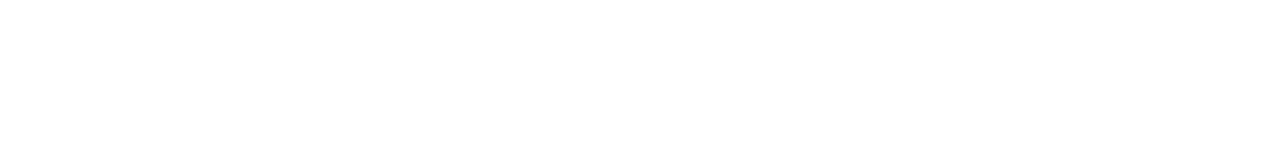
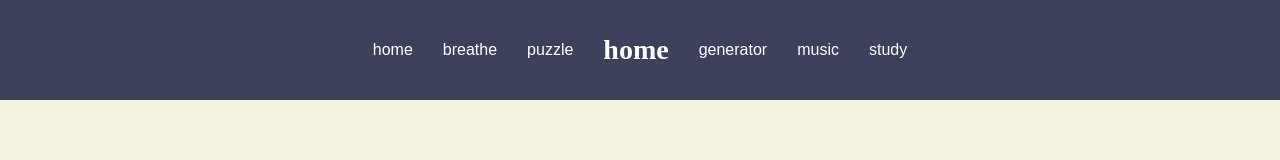
Before and after one commit to baigsifra/studylull, a plain HTML site: page index.html in a window 1280 px wide. Drawn offline with Linux system fonts and the light colour scheme.

Commit message:
added nav

```diff
--- a/css/style.css
+++ b/css/style.css
@@ -0,0 +1,117 @@
+* {
+    margin: 0;
+    padding: 0;
+    box-sizing: border-box;
+}
+
+body {
+    background-color: #F4F1DE;
+}
+
+#menu-img {
+    max-height: 30px;
+    margin-left: 15px;
+    display: none;
+}
+
+.main-nav {
+    background-color: #3D405B;
+    color: #fff;
+    display: flex;
+    align-items: center;
+}
+
+.main-nav ul {
+    list-style: none;
+}
+
+.main-nav ul:hover {
+    cursor: default;
+}
+
+.main-nav ul li h2 {
+    font-size: 28px;
+}
+
+.main-nav ul li h2:hover {
+    cursor: default;
+}
+
+.main-nav ul li button {
+    width: fit-content;
+    background: none;
+    border: none;
+    font-size: 16px;
+    color: #fff;
+}
+
+.main-nav ul li button:hover {
+    cursor: pointer;
+    text-decoration: underline;
+}
+
+
+@media screen and (min-width: 480px) {
+
+    .main-nav {
+        width: 100%;
+        height: 100px;
+        justify-content: center;
+    }
+
+    .main-nav ul {
+        display: flex;
+        justify-content: center;
+        align-items: center;
+    }
+
+
+    .main-nav ul li {
+        width: fit-content;
+        display: inline-block;
+        background: none;
+        margin: 0px 10px;
+        padding: 0px 5px;
+    }
+
+    #title { order: 2; }
+    .main-nav ul :nth-child(2) { order: 1; }
+    .main-nav ul :nth-child(3) { order: 1; }
+    .main-nav ul :nth-child(4) { order: 1; }
+    .main-nav ul :nth-child(5) { order: 3; }
+    .main-nav ul :nth-child(6) { order: 3; }
+    .main-nav ul :nth-child(7) { order: 3; }
+}
+
+@media screen and (max-width: 480px) {
+    .main-nav {
+        width: 100%;
+        height: 50px;
+        justify-content: flex-start;
+    }
+
+    .main-nav ul {
+        display: block;
+    }
+
+    #menu-img {
+        display: block;
+    }
+
+    .nav-link {
+        margin: 0;
+        display: block;
+        position: relative;
+        width: 100%;
+    }
+
+    #title {
+        display: inline-block;
+        margin-left: 15px;
+    }
+
+    .main-nav ul {
+        padding: 0;
+        width: fit-content;
+    }
+}
--- a/index.html
+++ b/index.html
@@ -8,7 +8,34 @@
     <link rel="stylesheet" href="css/style.css">
 </head>
 <body>
-
+    <header>
+        <nav class="main-nav">
+            <img id="menu-img" src="img/menu.png" alt="menu">
+            <ul>
+                <li id="title">
+                    <h2>home</h2>
+                </li>
+                <li class="nav-link">
+                    <button>home</button>
+                </li>
+                <li class="nav-link">
+                    <button>breathe</button>
+                </li>
+                <li class="nav-link">
+                    <button>puzzle</button>
+                </li>
+                <li class="nav-link">
+                    <button>generator</button>
+                </li>
+                <li class="nav-link">
+                    <button>music</button>
+                </li>
+                <li class="nav-link">
+                    <button>study</button>
+                </li>
+            </ul>
+        </nav>
+    </header>
 </body>
 <script src="js/main.js"></script>
 </html>
```
Also changed, not shown: img/menu.png (added).
